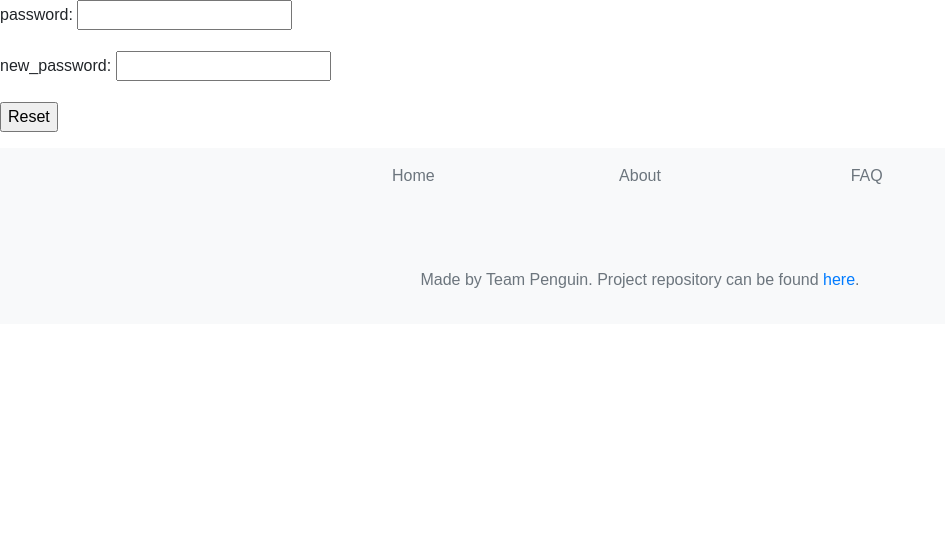
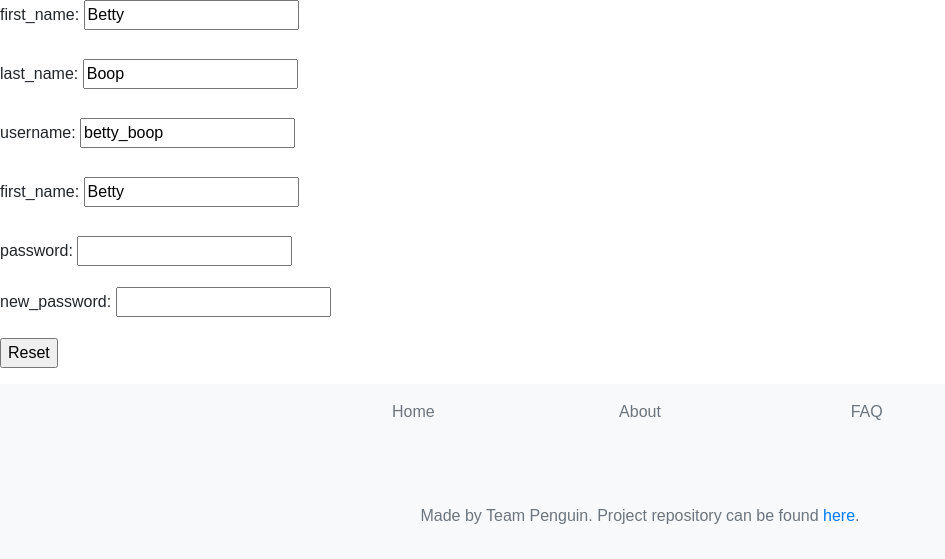
Before and after one commit to tobifanibi/flash_learning, a Flask app: page /reset-password in a window 1280 px wide. Shown: the top 559 px of the page, without its empty margins (0-945 px from the left). Run offline with Flask 2, Linux system fonts and the light colour scheme; a user stored in the database is signed in; data comes from the database, SQL or seed files in the repository; some libraries are stand-ins or nearby versions.

Commit message:
internal reset password

```diff
--- a/flash_learning/__init__.py
+++ b/flash_learning/__init__.py
@@ -26,6 +26,7 @@ def create_app(config_class: Type[Config] = Config) -> Flask:
     # Attach the login manager to the app.
     login_manager.init_app(app)
 
+
     # Register blueprints (routes).
     from flash_learning.main.routes import main
     from flash_learning.students.routes import students
--- a/flash_learning/main/forms.py
+++ b/flash_learning/main/forms.py
@@ -52,8 +52,11 @@ class LoginForm(FlaskForm):
     submit = SubmitField("Sign In")
 
 class ResetForm(FlaskForm):
-    password = StringField('password', validators=[DataRequired(),check_password])
+    password = StringField('password', validators=[DataRequired()])
     new_password = PasswordField('new_password', validators=[DataRequired(),check_password])
+    username = StringField('username', validators=[DataRequired()])
+    first_name = StringField('first_name', validators=[DataRequired()])
+    last_name = StringField('last_name', validators=[DataRequired()])
     submit = SubmitField("Reset")
 
 
--- a/flash_learning/main/routes.py
+++ b/flash_learning/main/routes.py
@@ -23,7 +23,18 @@ def reset():
     if current_user.is_authenticated==False:
         return redirect(url_for("main.index"))
     form = ResetForm()
-    return render_template("reset.html", title="reset password", form=form)
+    if form.validate_on_submit():
+        if not current_user.check_password(form.password.data):
+            flash("Invalid username or password")
+        current_user.set_password(form.new_password.data)
+        db.session.commit()
+        flash("Password Changed")
+        return render_template("index.html")
+
+    return render_template("reset.html", title="reset password", form=form,current_user=current_user)
+    print(form.validate_on_submit)
+
+
 
 
 
--- a/flash_learning/templates/reset.html
+++ b/flash_learning/templates/reset.html
@@ -9,6 +9,19 @@
 <!-- Jinja2 Template Block for Body of Webpage -->
 {% block body %}
 <form action="" method="post" id="reset" novalidate>
+  <label for="first_name">first_name:</label>
+  <input readonly type="text" id="first_name" name="first_name" value={{ current_user.first_name}}><br><br>
+
+
+  <label for="last_name">last_name:</label>
+  <input readonly type="text" id="last_name" name="last_name" value={{ current_user.last_name}}><br><br>
+
+
+  <label for="username">username:</label>
+  <input readonly type="text" id="username" name="username" value={{ current_user.username }}><br><br>
+
+  <label for="first_name">first_name:</label>
+  <input readonly type="text" id="first_name" name="first_name" value={{ current_user.first_name}}><br><br>
   {{ form.hidden_tag() }}
   <p>
       {{ form.password.label }}: {{ form.password() }}<br>
@@ -18,6 +31,8 @@
   </p>
   <p>
       {{ form.new_password.label }}: {{ form.new_password() }}<br>
+
+
         {% for error in form.new_password.errors %}
             <span style="color: red;">[{{ error }}]</span>
         {% endfor %}
```
Lines whose indentation alone changed are shown as unchanged.
